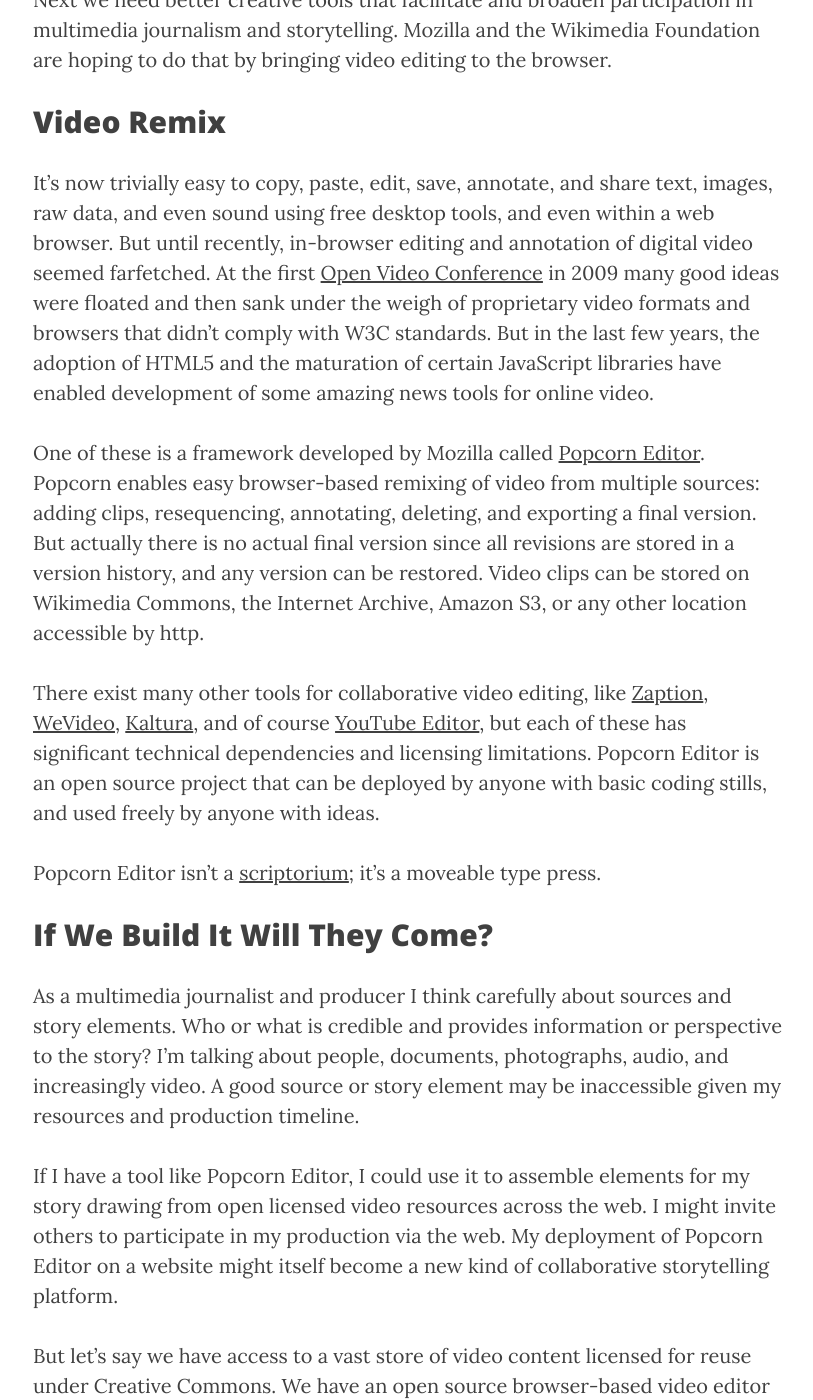
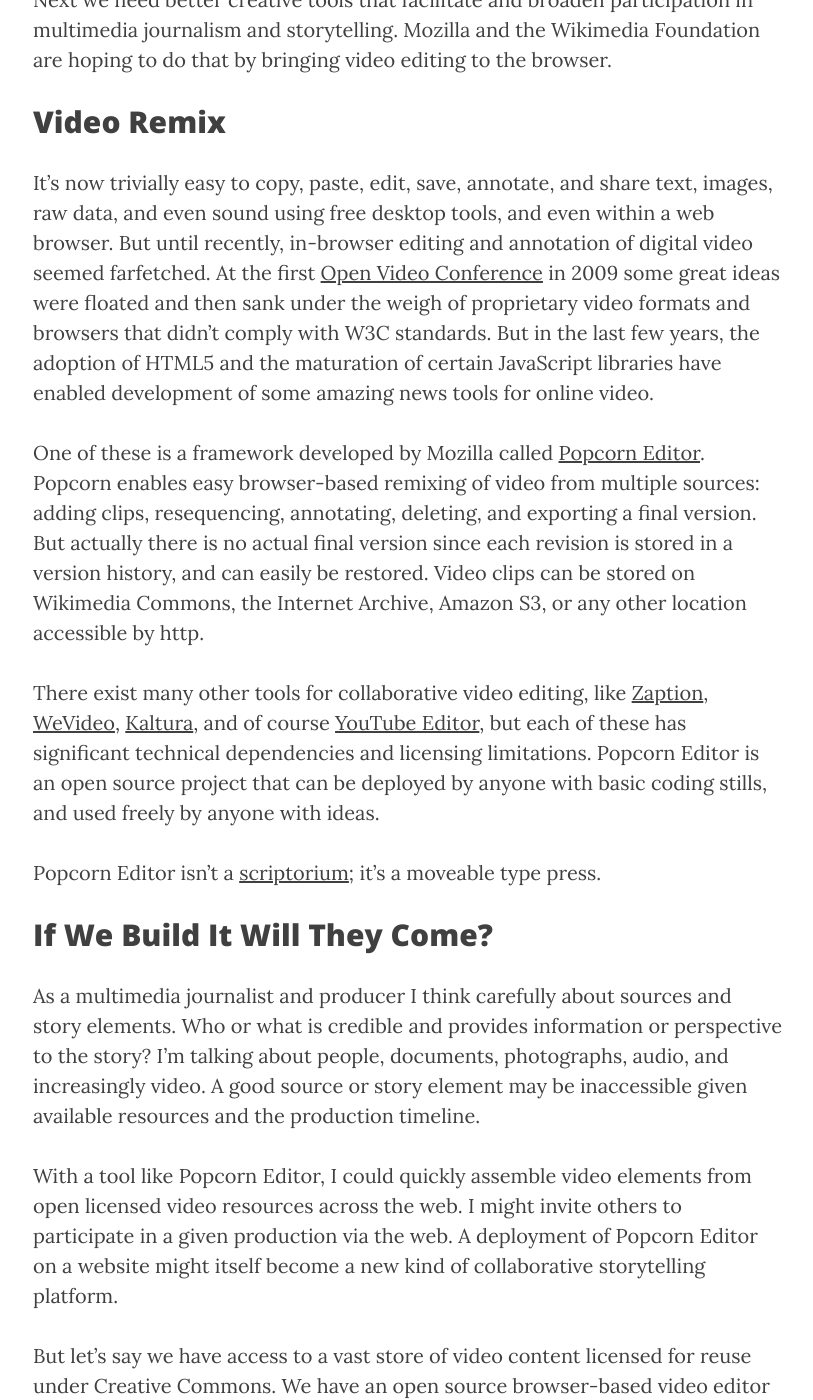
Before and after one commit to jackbrighton/jackbrighton.github.io, a Jekyll site: the page built from _posts/2016-02-07-open-video.md, in a window 1280 px wide and 1400 px high, scrolled down 3652 px. Shown: the whole window, without its empty margins (232-1045 px from the left). Built offline with Jekyll 4.4.1, drawn with Linux system fonts in a browser that asks for light colours; nearby versions of some CDN libraries; some of the changed text lies outside the part shown.

Commit message:
close to final edits

```diff
--- a/_posts/2016-02-07-open-video.md
+++ b/_posts/2016-02-07-open-video.md
@@ -24,7 +24,7 @@
 
 The [licensing protocols and tools developed by Creative Commons](https://creativecommons.org/licenses/) provide a comprehensive and legally defensible framework for specifying terms for reuse of copyrighted works of all types. Public sharing of content without giving up copyrights is now a solved problem.  But the economics of video production and the complex of rights associated with its elements often work against putting it out for public reuse.  What has been lacking is a **commitment** by producers and organizations to produce video in a way that can be licensed for the commons.
 
-This is changing for many cultural heritage institutions at the urging of foundations like [Hewlett](http://www.hewlett.org/) and [Mellon](https://mellon.org/), who increasingly require “open access” to the media content from the projects they fund. Especially in the case of archival media, clearing rights can be challenging and expensive. These funders believe the costs associated with open content are more than recouped by the social value in making the content free to reuse.
+This is changing for many cultural heritage institutions at the urging of foundations like [Hewlett](http://www.hewlett.org/) and [Mellon](https://mellon.org/), who increasingly require open access to the media content from the projects they fund. Especially in the case of archival media, clearing rights can be challenging and expensive. These funders believe the costs associated with open content are more than recouped by the social value in making the content free to reuse.
 
 That value can be unlocked by helping rights holders to feel secure committing to an open content strategy. This will require resources for education, advocacy, and support.
 
@@ -46,9 +46,9 @@
 
 ## Video Remix
 
-It’s now trivially easy to copy, paste, edit, save, annotate, and share text, images, raw data, and even sound using free desktop tools, and even within a web browser. But until recently, in-browser editing and annotation of digital video seemed farfetched. At the first [Open Video Conference](http://openvideoconference.org/) in 2009 many good ideas were floated and then sank under the weigh of proprietary video formats and browsers that didn’t comply with W3C standards. But in the last few years, the adoption of HTML5 and the maturation of certain JavaScript libraries have enabled development of some amazing news tools for online video.
+It’s now trivially easy to copy, paste, edit, save, annotate, and share text, images, raw data, and even sound using free desktop tools, and even within a web browser. But until recently, in-browser editing and annotation of digital video seemed farfetched. At the first [Open Video Conference](http://openvideoconference.org/) in 2009 some great ideas were floated and then sank under the weigh of proprietary video formats and browsers that didn’t comply with W3C standards. But in the last few years, the adoption of HTML5 and the maturation of certain JavaScript libraries have enabled development of some amazing news tools for online video.
 
-One of these is a framework developed by Mozilla called [Popcorn Editor](https://github.com/mozilla/popcorn-editor). Popcorn enables easy browser-based remixing of video from multiple sources: adding clips, resequencing, annotating, deleting, and exporting a final version. But actually there is no actual final version since all revisions are stored in a version history, and any version can be restored. Video clips can be stored on Wikimedia Commons, the Internet Archive, Amazon S3, or any other location accessible by http.
+One of these is a framework developed by Mozilla called [Popcorn Editor](https://github.com/mozilla/popcorn-editor). Popcorn enables easy browser-based remixing of video from multiple sources: adding clips, resequencing, annotating, deleting, and exporting a final version. But actually there is no actual final version since each revision is stored in a version history, and can easily be restored. Video clips can be stored on Wikimedia Commons, the Internet Archive, Amazon S3, or any other location accessible by http.
 
 There exist many other tools for collaborative video editing, like [Zaption](https://www.zaption.com/), [WeVideo](https://www.wevideo.com/), [Kaltura](http://corp.kaltura.com/), and of course [YouTube Editor](https://www.youtube.com/editor), but each of these has significant technical dependencies and licensing limitations. Popcorn Editor is an open source project that can be deployed by anyone with basic coding stills, and used freely by anyone with ideas.
 
@@ -56,15 +56,15 @@
 
 ## If We Build It Will They Come?
 
-As a multimedia journalist and producer I think carefully about sources and story elements. Who or what is credible and provides information or perspective to the story? I’m talking about people, documents, photographs, audio, and increasingly video.  A good source or story element may be inaccessible given my resources and production timeline.
+As a multimedia journalist and producer I think carefully about sources and story elements. Who or what is credible and provides information or perspective to the story? I’m talking about people, documents, photographs, audio, and increasingly video.  A good source or story element may be inaccessible given available resources and the production timeline.
 
-If I have a tool like Popcorn Editor, I could use it to assemble elements for my story drawing from open licensed video resources across the web. I might invite others to participate in my production via the web. My deployment of Popcorn Editor on a website might itself become a new kind of collaborative storytelling platform.
+With a tool like Popcorn Editor, I could quickly assemble video elements from open licensed video resources across the web. I might invite others to participate in a given production via the web. A deployment of Popcorn Editor on a website might itself become a new kind of collaborative storytelling platform.
 
 But let’s say we have access to a vast store of video content licensed for reuse under Creative Commons. We have an open source browser-based video editor anyone can use to create stories, news, art, documentaries, and who knows what other forms of media from openly licensed elements.
 
 **Will people actually use it?**
 
-I expect Popcorn Editor or some iteration of it will gain critical mass when the timing and formula is right.  The current version evolved from the failure of [Popcorn.js](http://popcornjs.org/), which came too early in the adoption of HTML5. And at this writing the Editor needs further development and better documentation.
+I expect Popcorn Editor or some iteration of it will gain critical mass when the timing and formula is right.  The current version evolved from the failure of [Popcorn.js](http://popcornjs.org/), which came too early in the adoption of HTML5. And at this writing the Editor needs further development and better documentation. Members of the working group include seriously talented developers from Mozilla and the Wilimedia Foundation, and that work is happening now.
 
 Coverage of presidential elections has been increasingly dominated by large news organizations with outsized resources and privileged access to sources. The news agenda and narrative has largely been defined by a handful of corporate news giants, and public disengagement with political news is a byproduct of this trend. What if anyone could make use of raw materials produced by the news giants to broaden the narrative? What if we gave more people an outlet? What kind of stories would they tell?
 
```
Also changed, not shown: other parts of _posts/2016-02-07-open-video.md (+3 -3 lines).
